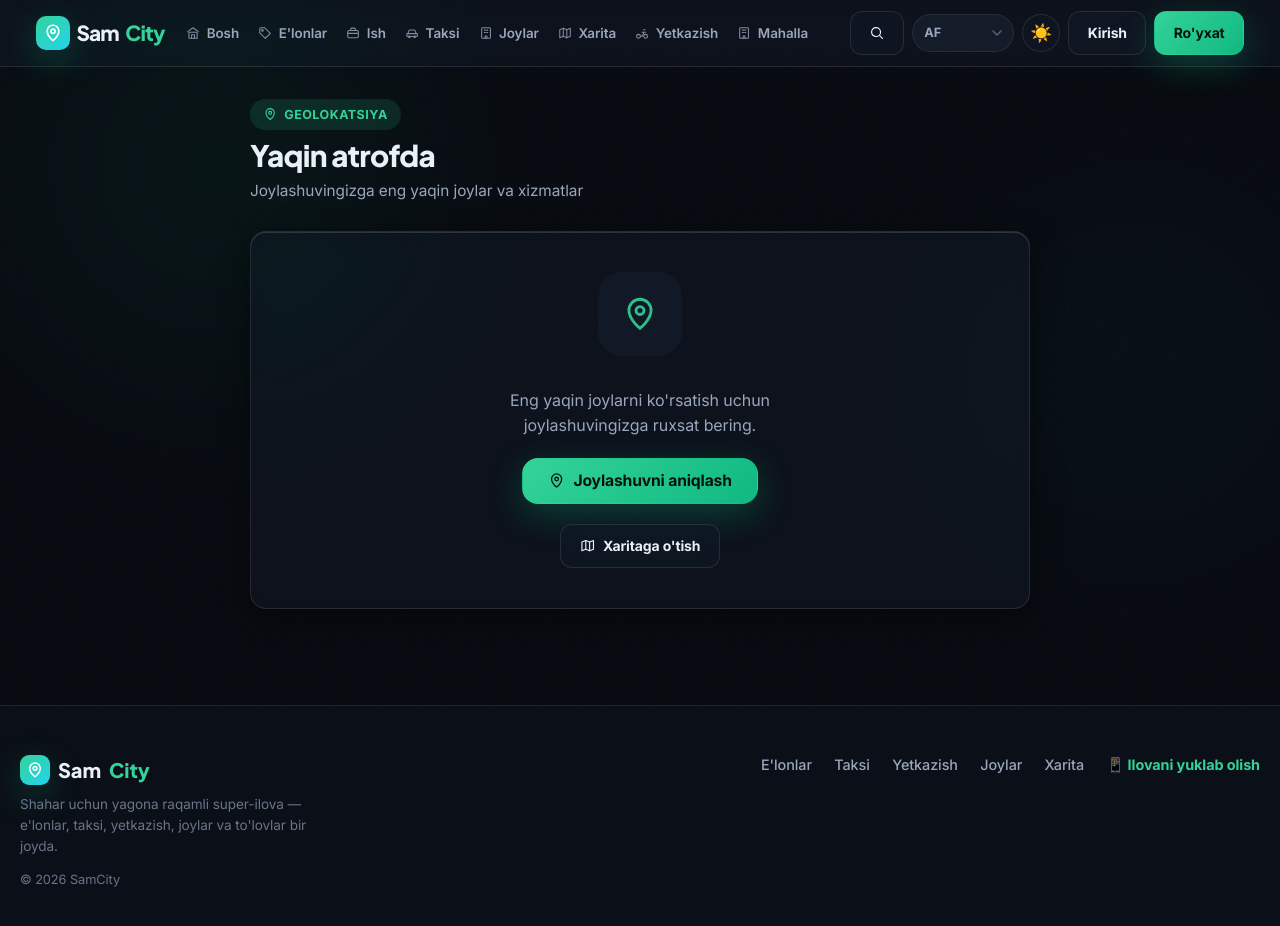
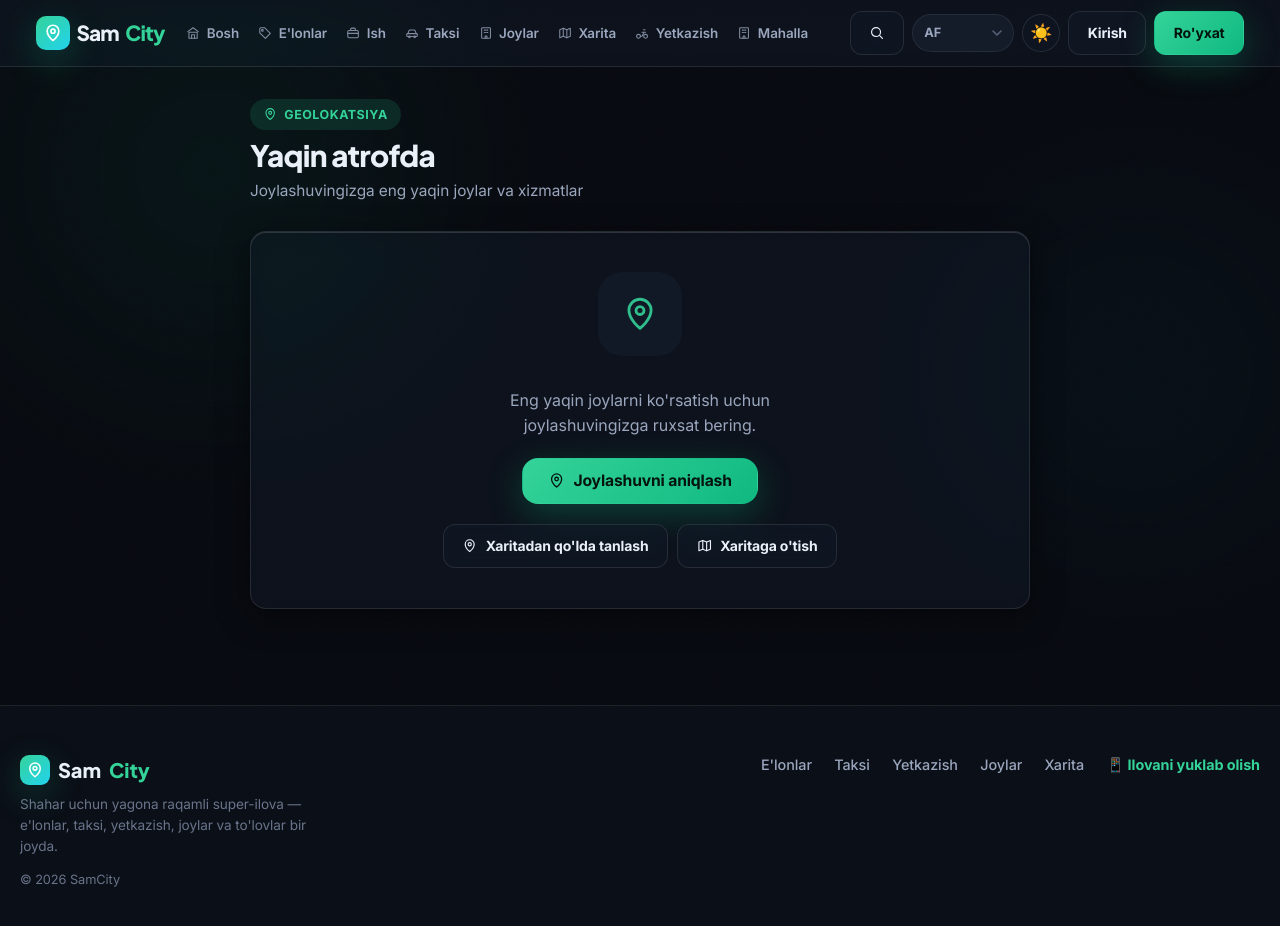
Before and after one commit to codingwithsamandar/samcity3, a Django app: template places/templates/places/nearby.html in a window 1280 px wide. Run offline with Django 5.2, Linux system fonts and the light colour scheme; the template is opened without the code that fills it, so the values that code supplies are empty.

Commit message:
fix(xarita): GPS'siz qurilmada joylashuvni tanlash yo'li ochildi
Kompyuterda GPS chipi yo'q: brauzer IP bo'yicha ~50 km aniqlik beradi yoki
(Google geoxizmati UZ'da bloklangani uchun) umuman hech nima bermaydi. Ilgari
foydalanuvchi 20 soniya kutib, keyin bajarib bo'lmaydigan maslahat olardi
("ochiq havoga chiqing", "qayta urinib ko'ring") va boshi berk ko'chada qolardi.

- locate(): IP_LEVEL=20000 — bundan qo'pol fiks kelsa darhol to'xtaydi (20s -> 0.3s).
  Chegara uyali fiks (~2-5 km) va IP taxmin (~50 km) orasida; telefonda GPS
  kutish oqimi o'zgarmaydi (2000m -> 30m fiksi bilan tekshirildi).
- Xato xabarlari endi ishlaydigan yo'lni ko'rsatadi (xaritadan qo'lda belgilash).
- nearby: qo'lda tanlash xaritasi qo'shildi, GPS bermasa o'zi ochiladi.
- checkout: boshi berk alert() o'rniga xato xarita yonida ko'rsatiladi.

maxAccuracy=300 tegilmadi — tarmoq fiksi Shofirkonda 18 km gacha adashadi.

Co-Authored-By: Claude Opus 4.8 <noreply@anthropic.com>

```diff
--- a/main/static/js/samcity-map.js
+++ b/main/static/js/samcity-map.js
@@ -159,6 +159,12 @@
   // opts: { desiredAccuracy (m, default 50), maxWait (ms, default 20000),
   //         maxAccuracy (m, default 300 — bundan qo'poli "aniq" emas),
   //         onProgress(fix) }
+  // Uyali baza stansiyasi fiksi eng yomoni ~2-5 km (sinovda 2000 m). Bundan
+  // o'n barobar qo'poli — IP bo'yicha taxmin, ya'ni qurilmada joylashuv
+  // apparati umuman yo'q (kompyuterda 50 km kuzatildi). Bunday fiks kutish
+  // bilan hech qachon yaxshilanmaydi — darhol to'xtaymiz.
+  var IP_LEVEL = 20000;
+
   function locate(opts) {
     opts = opts || {};
     var desired = opts.desiredAccuracy || 50;
@@ -179,12 +185,19 @@
         // Faqat tarmoq fiksi keldi — uni ko'rsatish xato (18 km gacha adashadi).
         // Sababini aytamiz, aks holda "vaqt tugadi" chalg'ituvchi bo'ladi.
         if (coarse) {
+          var acc = coarse >= 1000 ? Math.round(coarse / 1000) + ' km' : Math.round(coarse) + ' m';
+          // O'nlab km aniqlik — bu Wi-Fi/IP darajasidagi taxmin, ya'ni qurilmada
+          // GPS qabul qilgichi yo'q (odatda kompyuter). U yerda "ochiq havoga
+          // chiqing" bema'ni maslahat: fiks kutish bilan yaxshilanmaydi, shuning
+          // uchun yagona ishlaydigan yo'l — qo'lda tanlashga yo'naltiramiz.
           reject({
             code: 'coarse',
             accuracy: coarse,
-            message: "Faqat taxminiy joylashuv topildi (~" +
-              (coarse >= 1000 ? Math.round(coarse / 1000) + ' km' : Math.round(coarse) + ' m') +
-              " xatolik) — GPS'ni yoqing, ochiq havoga chiqing yoki xaritadan qo'lda tanlang",
+            message: coarse >= IP_LEVEL
+              ? "Bu qurilmada GPS yo'q — joylashuv internet orqali faqat ~" + acc +
+                " aniqlikda taxmin qilindi. Joyni xaritadan qo'lda belgilang."
+              : "Faqat taxminiy joylashuv topildi (~" + acc +
+                " xatolik) — GPS'ni yoqing, ochiq havoga chiqing yoki xaritadan qo'lda tanlang",
           });
           return;
         }
@@ -198,6 +211,9 @@
         // kutamiz, GPS yaxshirog'ini berishi mumkin; bermasa sababini aytamiz.
         if (typeof acc !== 'number' || acc > maxAcc) {
           if (typeof acc === 'number' && (coarse === null || acc < coarse)) coarse = acc;
+          // IP darajasidagi fiks — GPS keyin ham kelmaydi, 20 soniya behuda
+          // ushlab turmasdan darhol sababini aytamiz.
+          if (coarse !== null && coarse >= IP_LEVEL) finish();
           return;
         }
         if (!best || acc < best.accuracy) {
@@ -218,10 +234,12 @@
       timer = setTimeout(finish, maxWait);
     });
   }
+  // GPS'siz qurilmada "qayta urinib ko'ring" behuda maslahat — har bir chaqiruvchi
+  // sahifada xarita bor, shuning uchun ishlaydigan yo'lni ham aytamiz.
   function gpsMsg(err) {
     if (err.code === 1) return "Joylashuvga ruxsat berilmadi";
-    if (err.code === 2) return "Joylashuv aniqlanmadi";
-    if (err.code === 3) return "Vaqt tugadi — qayta urinib ko'ring";
+    if (err.code === 2) return "Joylashuv aniqlanmadi — joyni xaritadan qo'lda belgilang";
+    if (err.code === 3) return "GPS signali topilmadi — qayta urinib ko'ring yoki joyni xaritadan qo'lda belgilang";
     return "Joylashuvni aniqlab bo'lmadi";
   }
 
--- a/main/templates/_map_assets.html
+++ b/main/templates/_map_assets.html
@@ -29,4 +29,4 @@
 <script src="{% static 'vendor/proj4/proj4.js' %}"></script>
 <script src="{% static 'vendor/proj4/proj4leaflet.js' %}"></script>
 {# ?v — JS hash'lanmaydi (WhiteNoise); xarita yangilanishi keshdan o'tishi uchun bump. #}
-<script src="{% static 'js/samcity-map.js' %}?v=gps3"></script>
+<script src="{% static 'js/samcity-map.js' %}?v=gps5"></script>
--- a/places/templates/places/nearby.html
+++ b/places/templates/places/nearby.html
@@ -3,10 +3,11 @@
 {% block title %}Yaqin atrofda — Shofirkon{% endblock %}
 
 {% block extra_css %}
-{# Xarita yo'q holatda ham kerak: "Joylashuvni aniqlash" tugmasi SamMap.locate() ishlatadi #}
+{# Natija yo'q holatda ham kerak: "Joylashuvni aniqlash" SamMap.locate() ishlatadi va qo'lda tanlash xaritasi shu yerda ochiladi #}
 {% include '_map_assets.html' %}
 <style>
   #nmap{height:340px;border-radius:var(--radius);border:1px solid var(--border);z-index:1;margin-bottom:1.4rem}
+  #pmap{height:320px;border-radius:var(--radius);border:1px solid var(--border);z-index:1;}
   .near-row{display:flex;justify-content:space-between;align-items:center;gap:.8rem;padding:.85rem 1.1rem;
     background:var(--surface);border:1px solid var(--border);border-radius:14px;margin-bottom:.6rem;transition:all .15s;box-shadow:var(--shadow-xs);}
   .near-row:hover{border-color:#cfd8ee;box-shadow:var(--shadow);transform:translateX(3px);}
@@ -33,7 +34,16 @@
     <p style="color:var(--text2);margin-bottom:1.25rem;max-width:380px;margin-inline:auto;">Eng yaqin joylarni ko'rsatish uchun joylashuvingizga ruxsat bering.</p>
     <button class="btn btn-accent btn-lg" id="locBtn" onclick="detectLocation()"><svg class="ic"><use href="#i-pin"/></svg> Joylashuvni aniqlash</button>
     <div id="locMsg" style="color:var(--text2);font-size:.85rem;margin-top:.9rem;"></div>
-    <div style="margin-top:1.25rem;"><a href="{% url 'places:map' %}" class="btn btn-ghost"><svg class="ic"><use href="#i-map"/></svg> Xaritaga o'tish</a></div>
+    <div style="margin-top:1.25rem;display:flex;gap:.6rem;justify-content:center;flex-wrap:wrap;">
+      <button type="button" class="btn btn-ghost" id="pickToggle"><svg class="ic"><use href="#i-pin"/></svg> Xaritadan qo'lda tanlash</button>
+      <a href="{% url 'places:map' %}" class="btn btn-ghost"><svg class="ic"><use href="#i-map"/></svg> Xaritaga o'tish</a>
+    </div>
+
+    <div id="pickWrap" hidden style="margin-top:1.25rem;text-align:left;">
+      <p style="color:var(--text2);font-size:.85rem;margin-bottom:.6rem;">Xaritada turgan joyingizni bosing — belgini sudrab aniqlashtirsangiz ham bo'ladi.</p>
+      <div id="pmap"></div>
+      <button type="button" class="btn btn-accent btn-block" id="pickGo" disabled style="margin-top:.8rem;"><svg class="ic"><use href="#i-check"/></svg> Shu joydan qidirish</button>
+    </div>
   </div>
   {% else %}
   <div id="nmap"></div>
@@ -68,20 +78,58 @@
   {% endif %}
 </div>
 
+{% if not groups %}
 <script>
+var pickMap=null, pickMarker=null, picked=null;
+
+// GPS'siz qurilmada (kompyuter) locate() hech qachon ishlamaydi, shuning uchun
+// qo'lda tanlash shu sahifaning yagona ishlaydigan yo'li — xato bo'lsa o'zi ochiladi.
+function showPicker(){
+  var wrap=document.getElementById('pickWrap');
+  if(!wrap.hidden) return;
+  wrap.hidden=false;
+  // .btn `display:flex` beradi — u `[hidden]{display:none}` ni bosib ketadi,
+  // shuning uchun tugmani display bilan yashiramiz.
+  document.getElementById('pickToggle').style.display='none';
+  // Init yashirilgandan keyin: Leaflet yopiq konteynerni 0×0 deb o'lchaydi.
+  pickMap=SamMap.init('pmap',{ zoomLevel:14, fullscreen:false });
+  pickMap.on('click',function(e){ setPicked(e.latlng); });
+  wrap.scrollIntoView({ behavior:'smooth', block:'nearest' });
+}
+
+function setPicked(ll){
+  picked=ll;
+  if(pickMarker){ pickMarker.setLatLng(ll); }
+  else {
+    pickMarker=L.marker(ll,{ draggable:true }).addTo(pickMap);
+    pickMarker.on('dragend',function(){ picked=pickMarker.getLatLng(); });
+  }
+  document.getElementById('pickGo').disabled=false;
+}
+
+function goTo(lat,lng){
+  location.href="{% url 'places:nearby' %}?lat="+Number(lat).toFixed(6)+"&lng="+Number(lng).toFixed(6);
+}
+
+document.getElementById('pickToggle').addEventListener('click',showPicker);
+document.getElementById('pickGo').addEventListener('click',function(){
+  if(picked) goTo(picked.lat,picked.lng);
+});
+
 function detectLocation(){
   var msg=document.getElementById('locMsg'), btn=document.getElementById('locBtn');
-  btn.disabled=true; msg.textContent="Aniqlanmoqda... (GPS uchun bir necha soniya kuting)";
+  btn.disabled=true; msg.style.color=''; msg.textContent="Aniqlanmoqda... (GPS uchun bir necha soniya kuting)";
   SamMap.locate({ onProgress: function(f){ msg.textContent="Aniqlanmoqda... (~"+Math.round(f.accuracy)+" m)"; } })
-    .then(function(loc){
-      location.href="{% url 'places:nearby' %}?lat="+loc.lat+"&lng="+loc.lng;
-    })
+    .then(function(loc){ goTo(loc.lat,loc.lng); })
     .catch(function(e){
       btn.disabled=false;
-      msg.textContent=(e.message||"Joylashuvni aniqlab bo'lmadi")+". Ruxsat bering yoki xaritadan foydalaning.";
+      msg.textContent=e.message||"Joylashuvni aniqlab bo'lmadi";
+      msg.style.color='var(--red)';
+      showPicker();
     });
 }
 </script>
+{% endif %}
 
 {% if groups %}
 <script>
```
Also changed, not shown: delivery/templates/delivery/checkout.html (+9 -3 lines).
